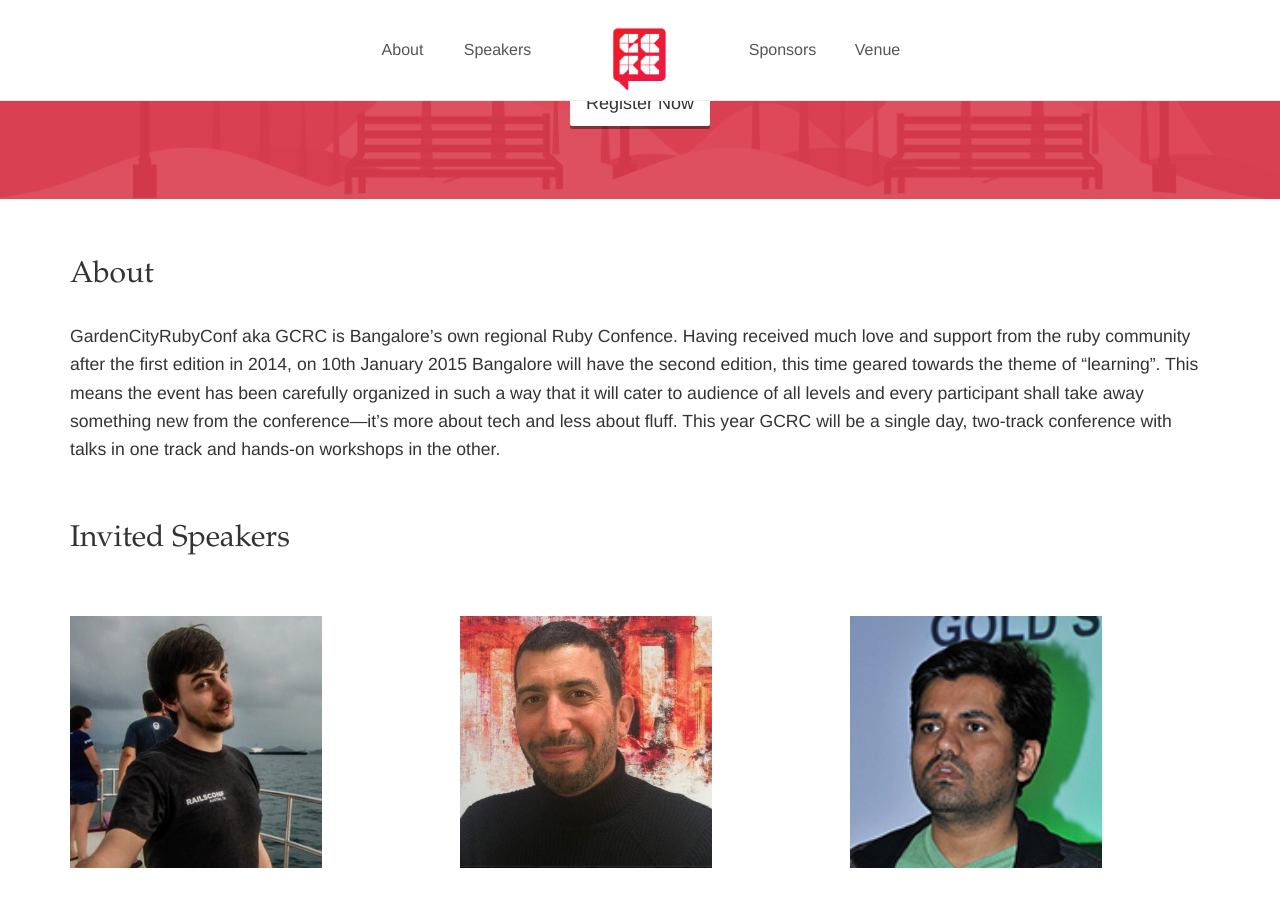
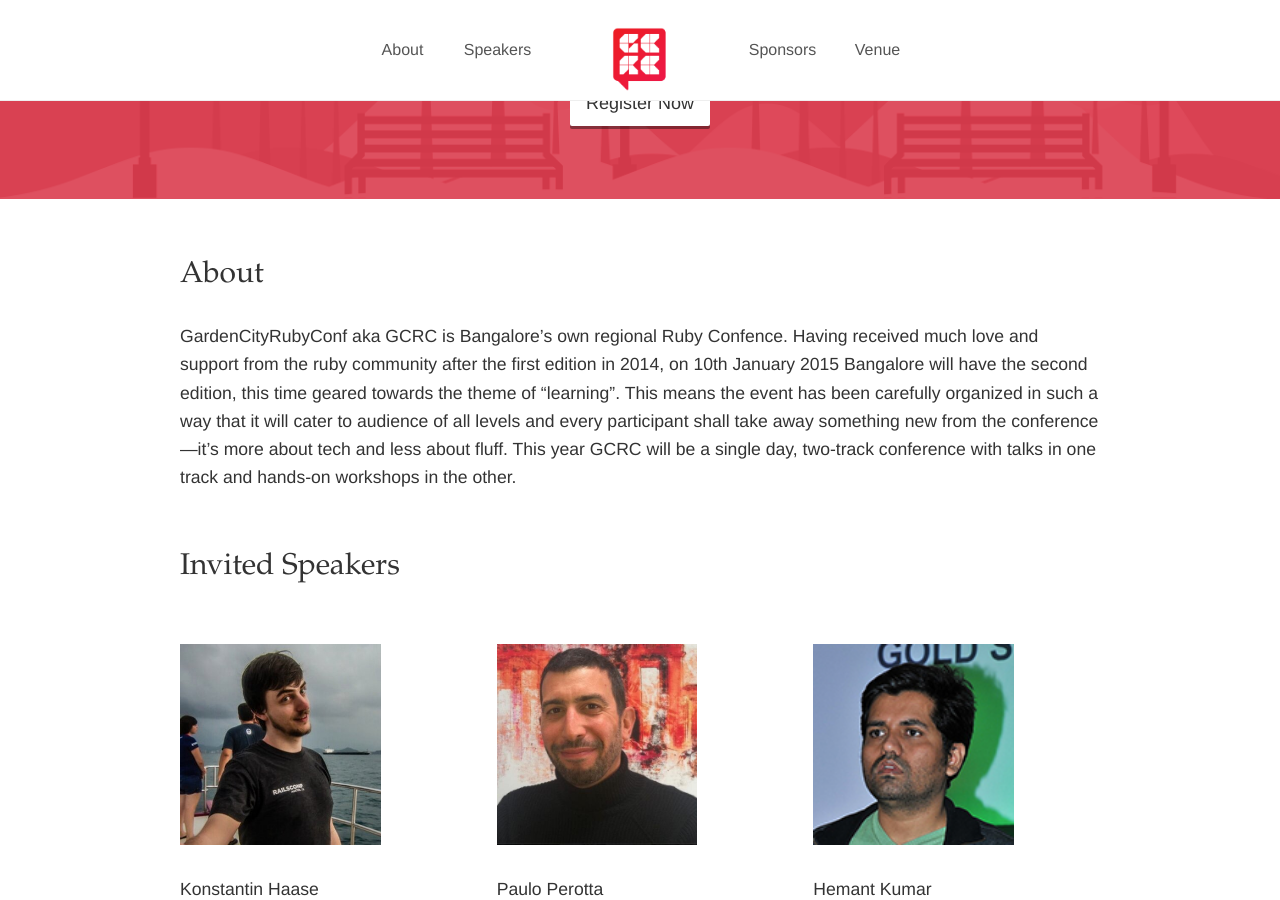
Before and after one commit to GardenCityRuby/GCRC2015, a Jekyll site: the page built from index.html, in a window 1280 px wide and 900 px high, scrolled down 352 px. Built offline with Jekyll 4.4.1, drawn with Linux system fonts in a browser that asks for light colours.

Commit message:
Ensure with of text-related body elements is restricted to sub 990px
- On large screens, the divs with `.container` class take about 1170px
  width which can be hard to read.

```diff
--- a/index.html
+++ b/index.html
@@ -83,6 +83,7 @@
 <!-- About -->
 <section class="about">
   <div class="container">
+    <div class="col-lg-10 col-lg-offset-1">
       <h2 class="section-title">About</h2>
       <p>
       GardenCityRubyConf aka GCRC is Bangalore’s own regional Ruby Confence.
@@ -97,11 +98,13 @@
       </p>
       <span id="speakers"></span>
     </div>
+  </div>
 </section>
 
 <!-- Speakers -->
 <section class="speakers">
   <div class="container">
+    <div class="col-lg-10 col-lg-offset-1">
       <h2 class="section-title">Invited Speakers</h2>
       <div class="row">
         <div class="col-xs-6 col-sm-4">
@@ -135,11 +138,13 @@
         </div>
       </div>
     </div>
+  </div>
 </section>
 
 <!-- Sponsors -->
 <section class="sponsors" id="sponsors">
   <div class="container">
+    <div class="col-lg-10 col-lg-offset-1">
       <h2 class="section-title">Sponsors</h2>
       <span id="venue"></span>
       <ul>
@@ -150,12 +155,14 @@
         </li>
       </ul>
     </div>
+  </div>
 </section>
 
 
 <!-- Venue -->
 <section class="venue" id="venue">
   <div class="container">
+    <div class="col-lg-10 col-lg-offset-1">
       <h2 class="section-title">Venue</h2>
       <p>
       <address>
@@ -165,6 +172,7 @@
         <p>Bangalore Karnataka 560052</p>
       </address>
       </p>
+    </div>
   </div>
   <a href="https://maps.google.com/maps?f=q&source=s_q&hl=en&geocode=&q=Le+Meridien+Bangalore,+28,+Sankey+Road,+Bengaluru,+Karnataka,+India&aq=0&oq=le+merid&sll=28.59515,77.211528&sspn=0.218247,0.361862&vpsrc=6&t=m&gl=us&ie=UTF8&hq=Le+Meridien+Bangalore,+28,+Sankey+Road,+Bengaluru,+Karnataka,+India&hnear=&radius=15000&ll=12.990377,77.586946&spn=0.003784,0.005654&z=18&cid=943640211268752346&iwloc=A" class="map jumbotron">
   </a>
```
Lines whose indentation alone changed are shown as unchanged.
